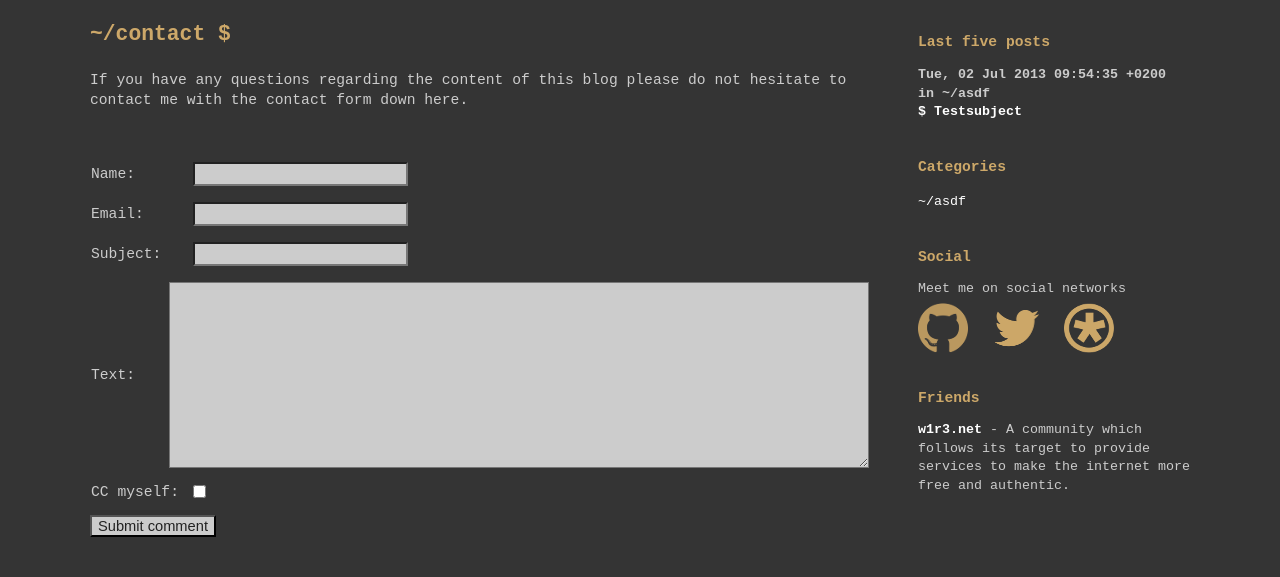
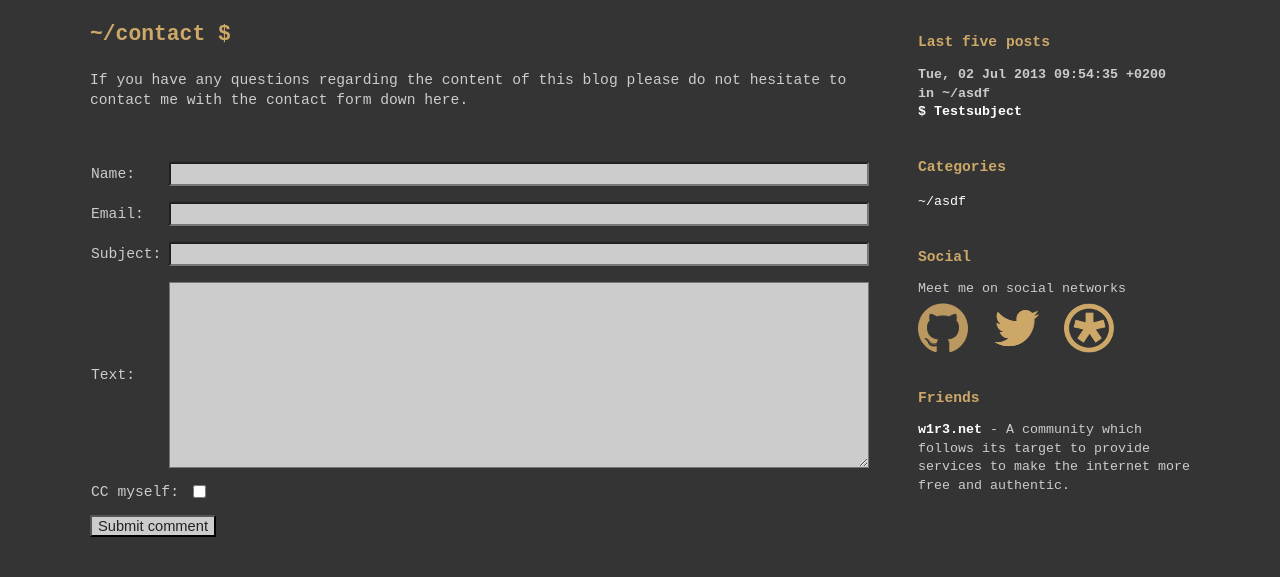
Before and after one commit to dominic-miglar/hatblog, a Django app: page /blog/contact/ in a window 1280 px wide. Shown: the part 50-627 px from the top of the page. Run offline with Django 3.2, Linux system fonts and the light colour scheme; data comes from the database, SQL or seed files in the repository; parts of the project's set-up code (start-up, migrations or seed data) failed here and were passed over.

Commit message:
testing some new template ideas

```diff
--- a/hatblog/static/css/blog.css
+++ b/hatblog/static/css/blog.css
@@ -218,8 +218,7 @@ table.commentform td.error li {
 input#id_name,
 input#id_email,
 input#id_subject {
-	/*width: 700px;*/
-	width: 100%;
+	width: 700px;
 }
 
 textarea#id_text {
```
